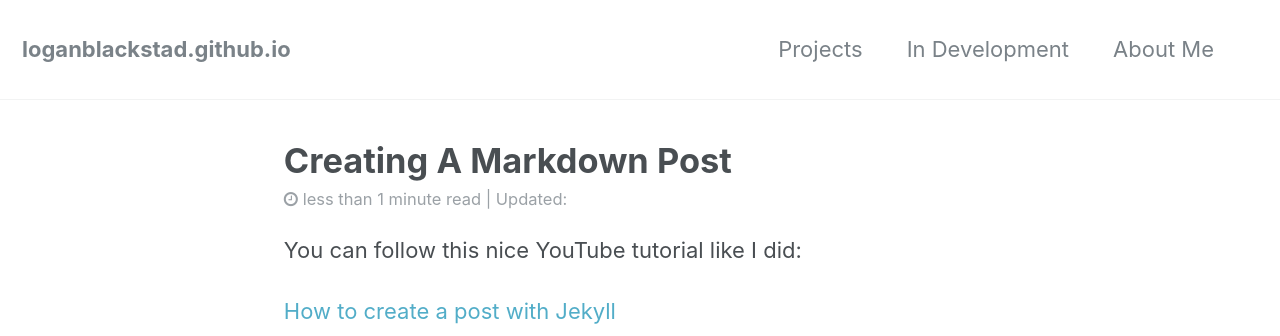
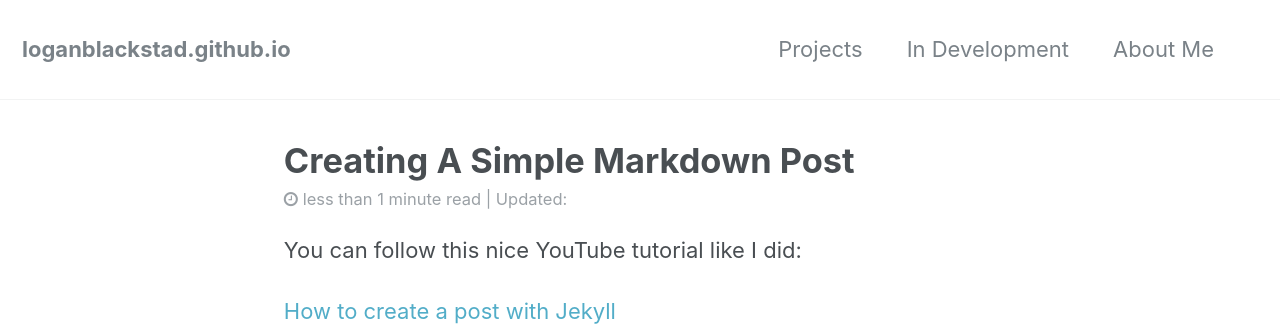
Before and after one commit to loganblackstad/loganblackstad.github.io, a Jekyll site: the page built from _posts/2018-12-11-creating-a-markdown-post.md, in a window 1280 px wide. Shown: the top 336 px of the page. Built offline with Jekyll 4.4.1, drawn with Linux system fonts in a browser that asks for light colours; comment, search, counter and statistics services are not loaded; part of the change alters nothing that is shown.

Commit message:
changing the header

```diff
--- a/_posts/2018-12-11-creating-a-markdown-post.md
+++ b/_posts/2018-12-11-creating-a-markdown-post.md
@@ -1,9 +1,10 @@
 ---
-title: "Creating A Markdown Post"
+title: "Creating A Simple Markdown Post"
 author_profile: false
 author: Logan Blackstad
 excerpt: "Playing around with a simple markdown post."
-modified: 2018-12-11T15:45:18-04:00
+modified: 2018-12-11
+updated: 2018-12-11
 categories: [posts, articles, december, 2018]
 tags: [markdown, jekyll, testing, css, html]
 comments: true
```
